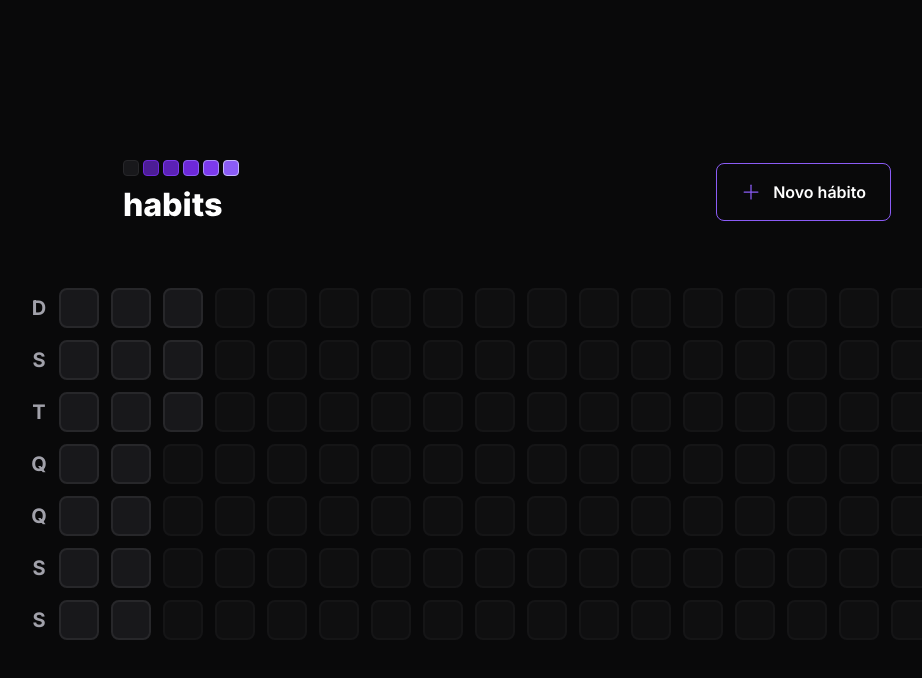
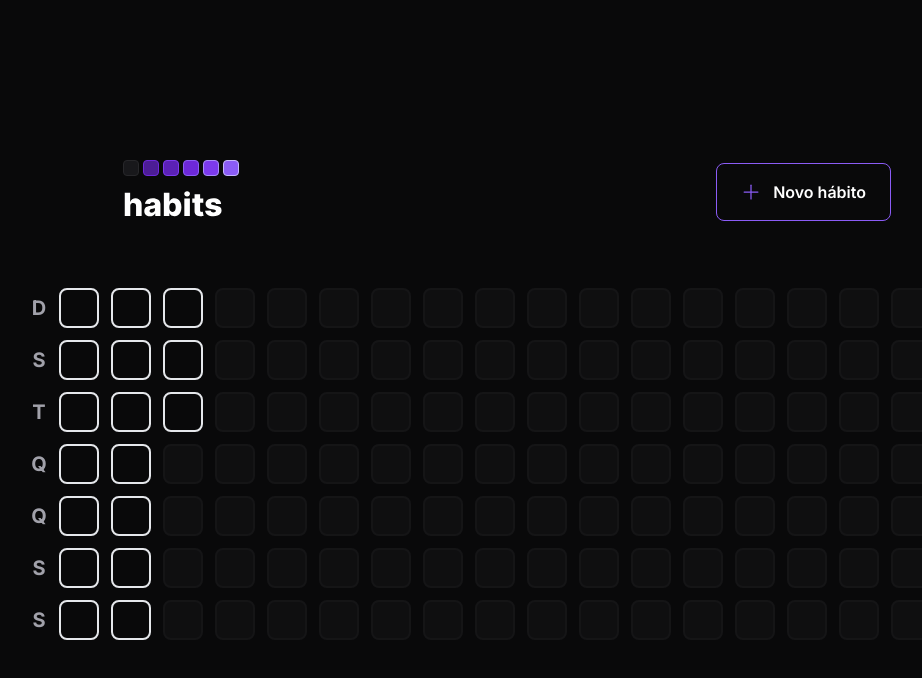
Before and after one commit to wellingtonrodriguesbr/my-habits, a React (Vite) app in the folder web/: page / in a window 1280 px wide. Shown: the top 678 px of the page, without its empty margins (133-1055 px from the left). Built offline with nearby package versions, Linux system fonts and the light colour scheme.

Commit message:
feat: random color with base in habits completed

```diff
--- a/web/src/components/HabitDay.tsx
+++ b/web/src/components/HabitDay.tsx
@@ -1,5 +1,41 @@
-export function HabitDay() {
+import * as Popover from "@radix-ui/react-popover";
+import { Progressbar } from "./Progressbar";
+import clsx from "clsx";
+
+interface HabitDayProps {
+  completed: number;
+  amount: number;
+}
+
+export function HabitDay({ completed, amount }: HabitDayProps) {
+  const completedPercentage = Math.round((completed / amount) * 100);
+
   return (
-    <div className="w-10 h-10 bg-zinc-900 border-2 border-zinc-800 rounded-lg"></div>
+    <Popover.Root>
+      <Popover.Trigger
+        className={clsx("w-10 h-10 border-2 rounded-lg", {
+          "bg-zinc-900 border-zinc-800": completedPercentage === 0,
+          "bg-violet-900 border-violet-700":
+            completedPercentage > 0 && completedPercentage < 20,
+          "bg-violet-800 border-violet-600":
+            completedPercentage >= 20 && completedPercentage < 40,
+          "bg-violet-700 border-violet-500":
+            completedPercentage >= 40 && completedPercentage < 60,
+          "bg-violet-600 border-violet-500":
+            completedPercentage >= 60 && completedPercentage < 80,
+          "bg-violet-500 border-violet-400": completedPercentage >= 80,
+        })}
+      />
+      <Popover.Portal>
+        <Popover.Content className="min-w-[320px] rounded-2xl bg-zinc-900 flex flex-col p-6">
+          <span className="font-semibold text-zinc-400">Segunda-feira</span>
+          <span className="mt-1 leading-tight text-3xl font-extrabold text-white">
+            23/01
+          </span>
+          <Progressbar progress={completedPercentage} />
+          <Popover.Arrow className="fill-zinc-900" width={16} height={8} />
+        </Popover.Content>
+      </Popover.Portal>
+    </Popover.Root>
   );
 }
```
